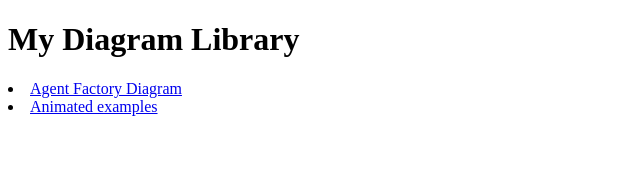
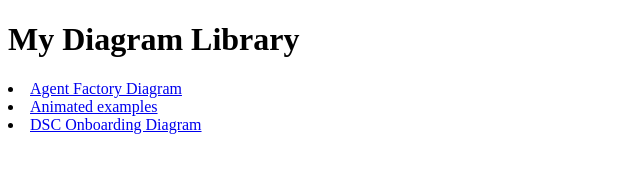
Before and after one commit to jcrphx03/notion-animated-diagrams, a plain HTML site: page index.html in a window 1280 px wide. Shown: the whole page, without its empty margins (0-640 px from the left). Drawn offline with Linux system fonts and the light colour scheme.

Commit message:
Add link to DSC Onboarding Diagram in index.html

```diff
--- a/index.html
+++ b/index.html
@@ -13,5 +13,8 @@
 
 <li><a href="animated-examples.html">Animated examples</a></li>
 
+<li><a href="dsc-onboarding-workflow.html">DSC Onboarding Diagram</a></li>
+
+
 </body>
 </html>
```
